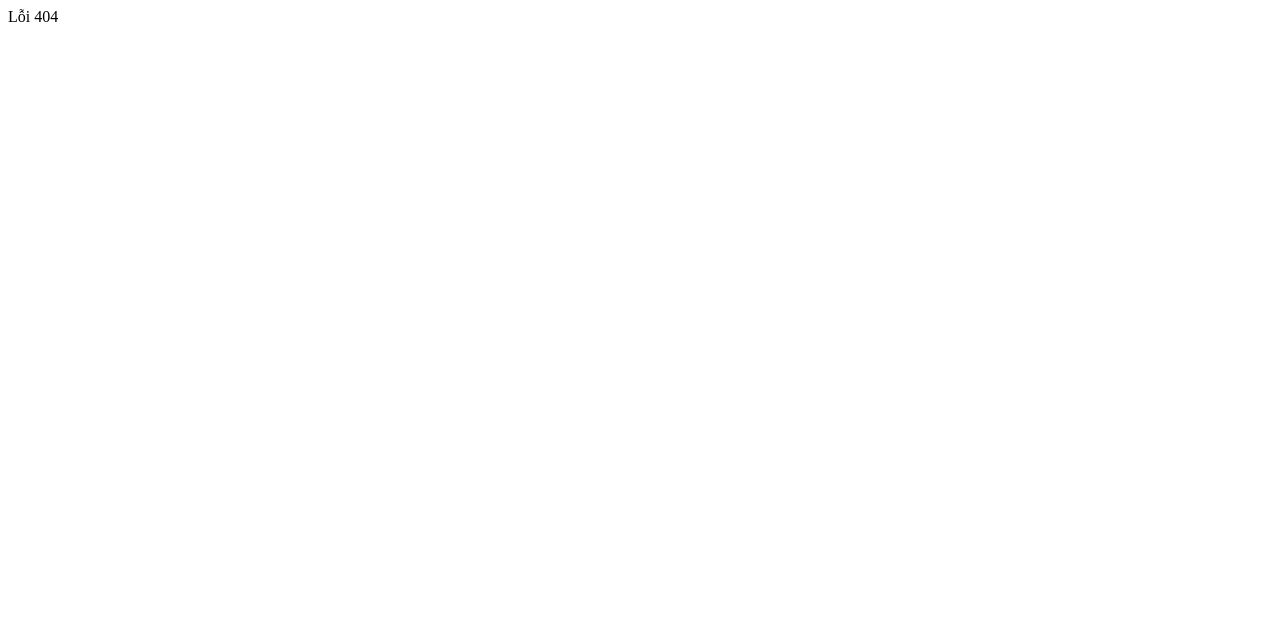
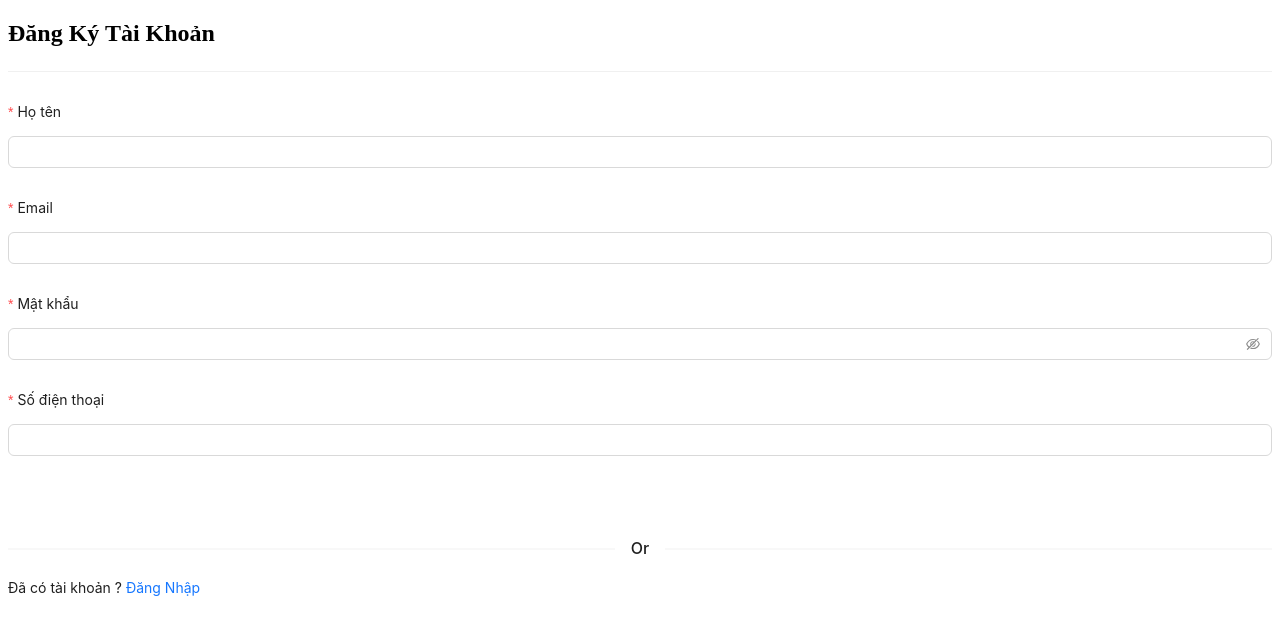
Before and after one commit to thanhpddev/ecommerce, a React (Vite) app: page /register in a window 1280 px wide. Before the commit this address had no page. Shown: the top 634 px of the page. Built offline with nearby package versions, Linux system fonts and the light colour scheme.

Commit message:
18. #12. Bài tập Design Register Form

```diff
--- a/package.json
+++ b/package.json
@@ -10,7 +10,9 @@
     "preview": "vite preview"
   },
   "dependencies": {
+    "@ant-design/icons": "5.0.1",
     "@reduxjs/toolkit": "1.9.3",
+    "antd": "5.3.2",
     "react": "18.2.0",
     "react-dom": "18.2.0",
     "react-redux": "8.0.5",
--- a/src/App.jsx
+++ b/src/App.jsx
@@ -1,33 +1,29 @@
-import React, { useState } from 'react';
+import React, { useState } from "react";
 
-import {
-  createBrowserRouter,
-  Outlet,
-  RouterProvider,
-} from "react-router-dom";
-import LoginPage from './pages/login';
-import Home from './components/Home';
-import Header from './components/Header';
-import Footer from './components/Footer';
-import ContactPage from './pages/contact';
+import { createBrowserRouter, Outlet, RouterProvider } from "react-router-dom";
+import LoginPage from "./pages/login";
+import Home from "./components/Home";
+import Header from "./components/Header";
+import Footer from "./components/Footer";
+import ContactPage from "./pages/contact";
+import RegisterPage from "./pages/register";
 
-
-const Layout = () =>{
+const Layout = () => {
   return (
     <div className="layout-app">
-        <Header />
-        <Outlet />
-        <Footer />
+      <Header />
+      <Outlet />
+      <Footer />
     </div>
-  )
-}
+  );
+};
 
 export default function App() {
   const router = createBrowserRouter([
     {
       path: "/",
       element: <Layout />,
-      errorElement: <div>Lỗi 404</div>,
+      errorElement: <div>Error 404</div>,
       children: [
         { index: true, element: <Home /> },
         {
@@ -40,7 +36,10 @@
       path: "/login",
       element: <LoginPage />,
     },
-
+    {
+      path: "/register",
+      element: <RegisterPage />,
+    },
   ]);
 
   return (
--- /dev/null
+++ b/src/pages/register/index.jsx
@@ -0,0 +1,98 @@
+import React from "react";
+import { Button, Checkbox, Divider, Form, Input } from "antd";
+import { Link } from "react-router-dom";
+// import "./register.scss";
+
+const onFinish = (values) => {
+  console.log("Success:", values);
+};
+
+const onFinishFailed = (errorInfo) => {
+  console.log("Failed:", errorInfo);
+};
+
+const RegisterPage = () => {
+  return (
+    <div className="register-page">
+      <main className="main">
+        <div className="container">
+          <section className="wrapper">
+            <div className="heading">
+              <h2 className="text text-large">Đăng Ký Tài Khoản</h2>
+              <Divider />
+            </div>
+            <Form
+              name="basic"
+              // style={{ maxWidth: 600, margin: '0 auto' }}
+              onFinish={onFinish}
+              autoComplete="off"
+            >
+              <Form.Item
+                labelCol={{ span: 24 }} //whole column
+                label="Họ tên"
+                name="fullName"
+                rules={[
+                  { required: true, message: "Họ tên không được để trống!" },
+                ]}
+              >
+                <Input />
+              </Form.Item>
+
+              <Form.Item
+                labelCol={{ span: 24 }} //whole column
+                label="Email"
+                name="email"
+                rules={[
+                  { required: true, message: "Email không được để trống!" },
+                ]}
+              >
+                <Input />
+              </Form.Item>
+
+              <Form.Item
+                labelCol={{ span: 24 }} //whole column
+                label="Mật khẩu"
+                name="password"
+                rules={[
+                  { required: true, message: "Mật khẩu không được để trống!" },
+                ]}
+              >
+                <Input.Password />
+              </Form.Item>
+              <Form.Item
+                labelCol={{ span: 24 }} //whole column
+                label="Số điện thoại"
+                name="phone"
+                rules={[
+                  {
+                    required: true,
+                    message: "Số điện thoại không được để trống!",
+                  },
+                ]}
+              >
+                <Input />
+              </Form.Item>
+
+              <Form.Item
+              // wrapperCol={{ offset: 6, span: 16 }}
+              >
+                {/* <Button type="primary" htmlType="submit" loading={isSubmit}>
+                  Đăng ký
+                </Button> */}
+              </Form.Item>
+              <Divider>Or</Divider>
+              <p className="text text-normal">
+                Đã có tài khoản ?
+                <span>
+                  <Link to="/login"> Đăng Nhập </Link>
+                </span>
+              </p>
+            </Form>
+          </section>
+        </div>
+      </main>
+    </div>
+  );
+};
+
+export default RegisterPage;
--- /dev/null
+++ b/src/pages/register/register.scss
@@ -0,0 +1,189 @@
+:root {
+    --color-white: #ffffff;
+    --color-light: #f1f5f9;
+    --color-black: #121212;
+    --color-night: #001632;
+
+    --color-red: #f44336;
+    --color-blue: #1a73e8;
+    --color-gray: #80868b;
+    --color-grayish: #dadce0;
+
+    --shadow-normal: 0 1px 3px 0 rgba(0, 0, 0, 0.1),
+        0 1px 2px 0 rgba(0, 0, 0, 0.06);
+    --shadow-medium: 0 4px 6px -1px rgba(0, 0, 0, 0.1),
+        0 2px 4px -1px rgba(0, 0, 0, 0.06);
+    --shadow-large: 0 10px 15px -3px rgba(0, 0, 0, 0.1),
+        0 4px 6px -2px rgba(0, 0, 0, 0.05);
+}
+
+
+.register-page {
+    color: var(--color-black);
+    background: var(--color-light);
+
+
+    // Components
+    .container {
+        display: flex;
+        justify-content: center;
+        align-items: center;
+        max-width: 80rem;
+        min-height: 100vh;
+        // width: 100%;
+        padding: 0 2rem;
+        margin: 0 auto;
+    }
+
+
+    .text {
+        font-family: inherit;
+        line-height: inherit;
+        text-transform: unset;
+        text-rendering: optimizeLegibility;
+
+        &-large {
+            font-size: 2rem;
+            font-weight: 600;
+            color: var(--color-black);
+        }
+
+        &-normal {
+            font-size: 1rem;
+            font-weight: 400;
+            color: var(--color-black);
+        }
+
+        &-links {
+            font-size: 1rem;
+            font-weight: 400;
+            color: var(--color-blue);
+
+            &:hover {
+                text-decoration: underline;
+            }
+        }
+    }
+
+    // Main
+    .main {
+        .wrapper {
+            max-width: 28rem;
+            width: 100%;
+            margin: 2rem auto;
+            padding: 2rem 2.5rem;
+            border: none;
+            outline: none;
+            border-radius: 0.5rem;
+            color: var(--color-black);
+            background: var(--color-white);
+            box-shadow: var(--shadow-large);
+
+            .form {
+                width: 100%;
+                height: auto;
+                margin-top: 2rem;
+
+                .input-control {
+                    display: flex;
+                    align-items: center;
+                    justify-content: space-between;
+                    margin-bottom: 1.25rem;
+                }
+
+                .input-field {
+                    font-family: inherit;
+                    font-size: 1rem;
+                    font-weight: 400;
+                    line-height: inherit;
+                    width: 100%;
+                    height: auto;
+                    padding: 0.75rem 1.25rem;
+                    border: none;
+                    outline: none;
+                    border-radius: 2rem;
+                    color: var(--color-black);
+                    background: var(--color-light);
+                    text-transform: unset;
+                    text-rendering: optimizeLegibility;
+                }
+
+                .input-submit {
+                    font-family: inherit;
+                    font-size: 1rem;
+                    font-weight: 500;
+                    line-height: inherit;
+                    cursor: pointer;
+                    min-width: 40%;
+                    height: auto;
+                    padding: 0.65rem 1.25rem;
+                    border: none;
+                    outline: none;
+                    border-radius: 2rem;
+                    color: var(--color-white);
+                    background: var(--color-blue);
+                    box-shadow: var(--shadow-medium);
+                    text-transform: capitalize;
+                    text-rendering: optimizeLegibility;
+                }
+            }
+
+            .striped {
+                display: flex;
+                flex-direction: row;
+                justify-content: center;
+                align-items: center;
+                margin: 1rem 0;
+
+                &-line {
+                    flex: auto;
+                    flex-basis: auto;
+                    border: none;
+                    outline: none;
+                    height: 2px;
+                    background: var(--color-grayish);
+                }
+
+                &-text {
+                    font-family: inherit;
+                    font-size: 1rem;
+                    font-weight: 500;
+                    line-height: inherit;
+                    color: var(--color-black);
+                    margin: 0 1rem;
+                }
+            }
+
+            .method {
+                &-control {
+                    margin-bottom: 1rem;
+                }
+
+                &-action {
+                    font-family: inherit;
+                    font-size: 0.95rem;
+                    font-weight: 500;
+                    line-height: inherit;
+                    display: flex;
+                    justify-content: center;
+                    align-items: center;
+                    width: 100%;
+                    height: auto;
+                    padding: 0.35rem 1.25rem;
+                    outline: none;
+                    border: 2px solid var(--color-grayish);
+                    border-radius: 2rem;
+                    color: var(--color-black);
+                    background: var(--color-white);
+                    text-transform: capitalize;
+                    text-rendering: optimizeLegibility;
+                    transition: all 0.35s ease;
+
+                    &:hover {
+                        background: var(--color-light);
+                    }
+                }
+            }
+        }
+    }
+}
```
